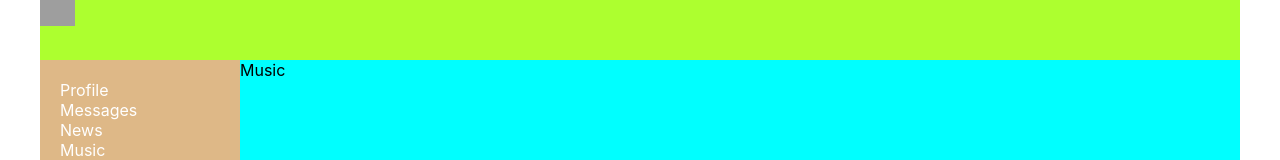
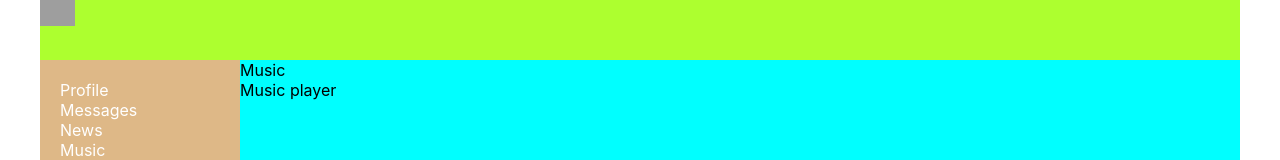
Before and after one commit to SergeyFedulov/React-App-v01, a React (Create React App) app: page /music in a window 1280 px wide. Shown: the top 160 px of the page. Built offline with nearby package versions, Linux system fonts and the light colour scheme; grey boxes are pictures that could not be loaded.

Commit message:
refactor: change music file

```diff
--- a/src/components/Music/Music.jsx
+++ b/src/components/Music/Music.jsx
@@ -3,7 +3,12 @@ import React from 'react';
 const Music = (props) => {
     return (
         <div>
-            Music
+            <div>
+                Music
+            </div>
+            <div>
+                Music player
+            </div>
         </div>
     );
 }
```
